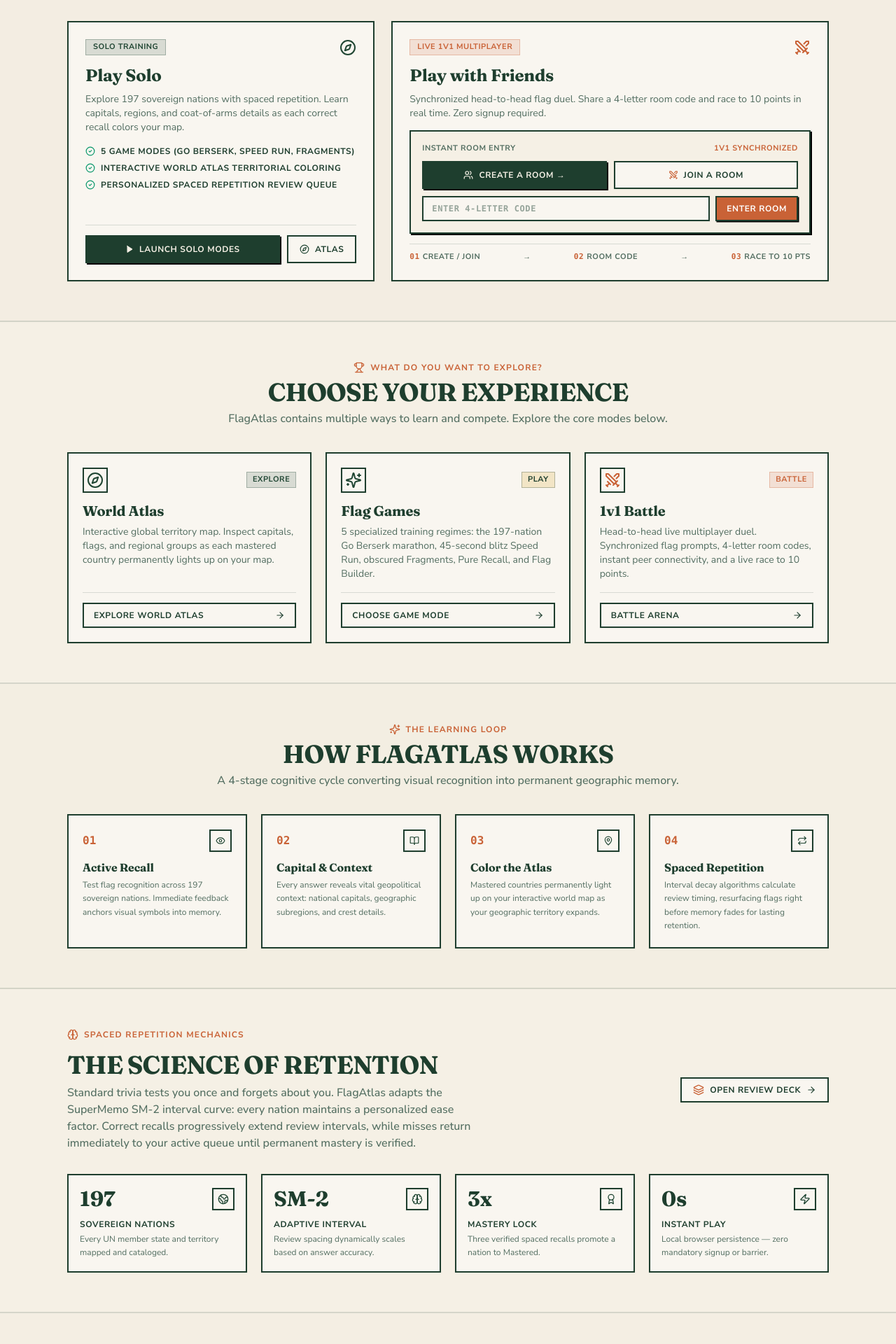
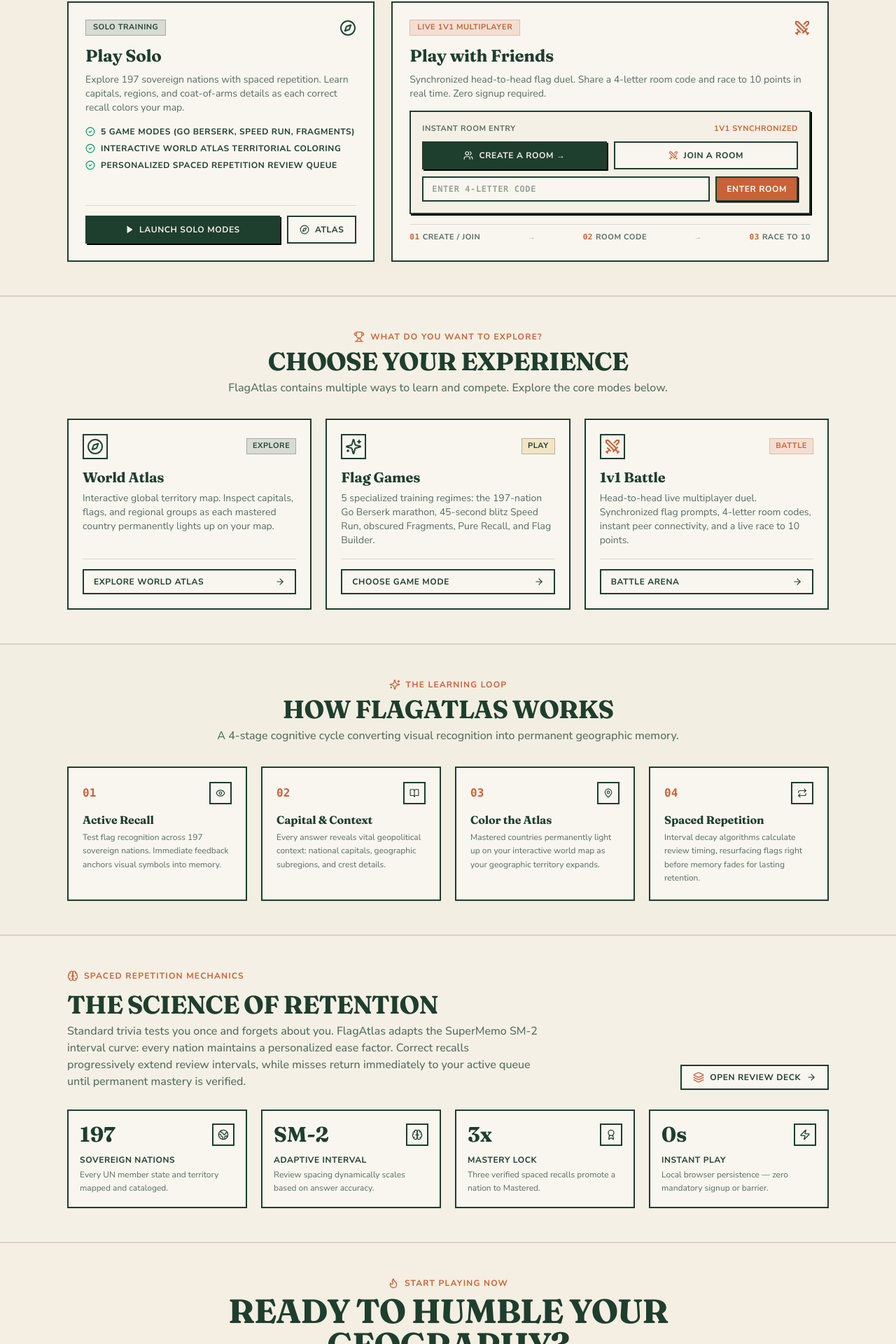
Before and after one commit to codewithabhiishek/Flag-atlas, a React (Vite) app: page / in a window 1280 px wide. Shown: the part 818-2738 px from the top of the page at 70% size. Built offline with nearby package versions, Linux system fonts and the light colour scheme; no server answers.

Commit message:
style(landing): apply final spacing polish, anchor review deck CTA, and refine mobile room controls

```diff
--- a/src/components/Layout.jsx
+++ b/src/components/Layout.jsx
@@ -69,7 +69,7 @@
             ───────────────────────────────────────────────────────────── */
             <>
               {/* LEFT GROUP: Brand + Navigation */}
-              <div className="flex items-center gap-5 sm:gap-7">
+              <div className="flex items-center gap-6 sm:gap-8">
                 <NavLink
                   to="/"
                   className="group flex items-center gap-1.5 sm:gap-2 font-display font-black text-sm sm:text-base md:text-lg text-foreground tracking-tight shrink-0"
--- a/src/pages/Landing.jsx
+++ b/src/pages/Landing.jsx
@@ -173,7 +173,7 @@
           1. HERO SECTION
           Dominant headline, concise explanation, clear dual CTA, supporting demo
       ───────────────────────────────────────────────────────────── */}
-      <section className="relative w-full py-8 md:py-14 border-b-2 border-foreground/15">
+      <section className="relative w-full py-8 md:py-12 border-b-2 border-foreground/15">
         <div className="max-w-6xl mx-auto px-4 sm:px-6 lg:px-8">
           <div className="grid grid-cols-1 lg:grid-cols-12 gap-8 lg:gap-12 items-center">
 
@@ -334,11 +334,11 @@
           Immediate decision: Play Solo vs Play with Friends
           Tighter internal spacing, clear multiplayer hierarchy
       ───────────────────────────────────────────────────────────── */}
-      <section id="multiplayer" className="w-full py-8 md:py-14 bg-muted/25 border-b-2 border-foreground/15 scroll-mt-14">
+      <section id="multiplayer" className="w-full py-8 md:py-12 bg-muted/25 border-b-2 border-foreground/15 scroll-mt-14">
         <div className="max-w-6xl mx-auto px-4 sm:px-6 lg:px-8">
 
           {/* Section Header */}
-          <div className="text-center max-w-2xl mx-auto mb-7 md:mb-9">
+          <div className="text-center max-w-2xl mx-auto mb-6 md:mb-8">
             <div className="inline-flex items-center gap-2 text-xs font-black uppercase tracking-widest text-terra mb-1.5">
               <Swords className="w-4 h-4" />
               <span>HOW DO YOU WANT TO PLAY?</span>
@@ -458,11 +458,11 @@
                       onChange={(e) => setRoomCodeInput(e.target.value.toUpperCase())}
                       placeholder="ENTER 4-LETTER CODE"
                       aria-label="Enter 4-letter room code"
-                      className="h-9 px-3 bg-card border-2 border-foreground font-mono text-xs font-bold uppercase tracking-wider text-foreground placeholder:text-muted-foreground/60 flex-1 min-w-0 focus:outline-none focus:ring-2 focus:ring-terra"
+                      className="h-9 px-2.5 sm:px-3 bg-card border-2 border-foreground font-mono text-[11px] sm:text-xs font-bold uppercase tracking-wider text-foreground placeholder:text-muted-foreground/60 flex-1 min-w-0 focus:outline-none focus:ring-2 focus:ring-terra"
                     />
                     <button
                       type="submit"
-                      className="h-9 px-3.5 border-2 border-foreground bg-terra text-white font-bold text-xs uppercase tracking-wider shadow-[1.5px_1.5px_0px_0px_rgba(0,0,0,1)] hover:-translate-y-0.5 active:translate-y-0 transition-transform shrink-0"
+                      className="h-9 px-3 sm:px-3.5 border-2 border-foreground bg-terra text-white font-bold text-xs uppercase tracking-wider shadow-[1.5px_1.5px_0px_0px_rgba(0,0,0,1)] hover:-translate-y-0.5 active:translate-y-0 transition-transform shrink-0 whitespace-nowrap"
                     >
                       Enter Room
                     </button>
@@ -475,13 +475,13 @@
                 <span className="flex items-center gap-1 shrink-0">
                   <span className="font-mono text-terra">01</span> Create / Join
                 </span>
-                <span className="shrink-0">→</span>
+                <span className="shrink-0 opacity-50">→</span>
                 <span className="flex items-center gap-1 shrink-0">
                   <span className="font-mono text-terra">02</span> Room Code
                 </span>
-                <span className="shrink-0">→</span>
+                <span className="shrink-0 opacity-50">→</span>
                 <span className="flex items-center gap-1 shrink-0">
-                  <span className="font-mono text-terra">03</span> Race to 10 Pts
+                  <span className="font-mono text-terra">03</span> Race to 10
                 </span>
               </div>
             </div>
@@ -496,11 +496,11 @@
           Distinct exploration: World Atlas, Flag Games, 1v1 Battle
           Compact, equal-height, perfectly aligned CTA cards
       ───────────────────────────────────────────────────────────── */}
-      <section id="experiences" className="w-full py-8 md:py-14 border-b-2 border-foreground/15 scroll-mt-14">
+      <section id="experiences" className="w-full py-8 md:py-12 border-b-2 border-foreground/15 scroll-mt-14">
         <div className="max-w-6xl mx-auto px-4 sm:px-6 lg:px-8">
 
           {/* Section Header */}
-          <div className="text-center max-w-2xl mx-auto mb-7 md:mb-9">
+          <div className="text-center max-w-2xl mx-auto mb-6 md:mb-8">
             <div className="inline-flex items-center gap-2 text-xs font-black uppercase tracking-widest text-terra mb-1.5">
               <Trophy className="w-4 h-4" />
               <span>WHAT DO YOU WANT TO EXPLORE?</span>
@@ -612,11 +612,11 @@
           4. HOW FLAGATLAS WORKS
           Progressive 4-step cognitive loop — tight, editorial presentation
       ───────────────────────────────────────────────────────────── */}
-      <section id="how-it-works" className="w-full py-8 md:py-14 bg-muted/20 border-b-2 border-foreground/15 scroll-mt-14">
+      <section id="how-it-works" className="w-full py-8 md:py-12 bg-muted/20 border-b-2 border-foreground/15 scroll-mt-14">
         <div className="max-w-6xl mx-auto px-4 sm:px-6 lg:px-8">
 
           {/* Section Header */}
-          <div className="text-center max-w-2xl mx-auto mb-7 md:mb-9">
+          <div className="text-center max-w-2xl mx-auto mb-6 md:mb-8">
             <div className="inline-flex items-center gap-2 text-xs font-black uppercase tracking-widest text-terra mb-1.5">
               <Sparkles className="w-4 h-4" />
               <span>THE LEARNING LOOP</span>
@@ -666,12 +666,11 @@
           5. MEMORY / LEARNING DIFFERENTIATION
           Factual spaced repetition mechanics, no unbacked stats
       ───────────────────────────────────────────────────────────── */}
-      <section className="w-full py-8 md:py-14 border-b-2 border-foreground/15">
+      <section className="w-full py-8 md:py-12 border-b-2 border-foreground/15">
         <div className="max-w-6xl mx-auto px-4 sm:px-6 lg:px-8">
 
-          <div className="grid grid-cols-1 lg:grid-cols-12 gap-6 lg:gap-8 items-center mb-8">
-
-            <div className="lg:col-span-8 space-y-2">
+          <div className="flex flex-col md:flex-row md:items-end justify-between gap-4 mb-6 sm:mb-7">
+            <div className="max-w-2xl space-y-1.5">
               <div className="inline-flex items-center gap-2 text-xs font-black uppercase tracking-widest text-terra">
                 <Brain className="w-4 h-4" />
                 <span>SPACED REPETITION MECHANICS</span>
@@ -679,7 +678,7 @@
               <h2 className="font-display font-black text-2xl sm:text-3xl md:text-4xl text-foreground tracking-tight leading-tight">
                 THE SCIENCE OF RETENTION
               </h2>
-              <p className="text-xs sm:text-sm md:text-base text-muted-foreground font-medium leading-relaxed max-w-[62ch]">
+              <p className="text-xs sm:text-sm md:text-base text-muted-foreground font-medium leading-relaxed">
                 Standard trivia tests you once and forgets about you. FlagAtlas adapts the SuperMemo
                 SM-2 interval curve: every nation maintains a personalized ease factor. Correct
                 recalls progressively extend review intervals, while misses return immediately
@@ -687,7 +686,7 @@
               </p>
             </div>
 
-            <div className="lg:col-span-4 flex lg:justify-end">
+            <div className="shrink-0">
               <Link
                 to="/review"
                 className="h-9 px-4 border-2 border-foreground bg-card hover:bg-muted text-foreground font-bold text-xs uppercase tracking-wider shadow-[2px_2px_0px_0px_rgba(0,0,0,1)] dark:shadow-[2px_2px_0px_0px_rgba(255,255,255,0.2)] hover:-translate-y-0.5 active:translate-y-0 transition-transform inline-flex items-center gap-2"
@@ -697,7 +696,6 @@
                 <ArrowRight className="w-3.5 h-3.5" />
               </Link>
             </div>
-
           </div>
 
           {/* 4 Factual Pillars */}
@@ -737,19 +735,19 @@
           6. FINAL CALL TO ACTION
           Single, high-impact closing section
       ───────────────────────────────────────────────────────────── */}
-      <section className="w-full py-10 md:py-16 bg-muted/15">
+      <section className="w-full py-8 md:py-12 bg-muted/15">
         <div className="max-w-3xl mx-auto px-4 sm:px-6 lg:px-8 text-center">
 
-          <div className="inline-flex items-center gap-2 text-xs font-black uppercase tracking-widest text-terra mb-2.5">
+          <div className="inline-flex items-center gap-2 text-xs font-black uppercase tracking-widest text-terra mb-2">
             <Flame className="w-4 h-4" />
             <span>START PLAYING NOW</span>
           </div>
 
-          <h2 className="font-display font-black text-2xl sm:text-3xl md:text-4xl lg:text-5xl text-foreground tracking-tight leading-tight mb-3">
+          <h2 className="font-display font-black text-2xl sm:text-3xl md:text-4xl lg:text-5xl text-foreground tracking-tight leading-tight mb-2.5">
             READY TO HUMBLE YOUR GEOGRAPHY?
           </h2>
 
-          <p className="text-xs sm:text-sm md:text-base text-muted-foreground font-medium max-w-[50ch] mx-auto mb-6 sm:mb-7 leading-relaxed">
+          <p className="text-xs sm:text-sm md:text-base text-muted-foreground font-medium max-w-[50ch] mx-auto mb-5 sm:mb-6 leading-relaxed">
             Jump in right now. Pick a solo discipline, color your map, or challenge a friend in a live 1v1 battle.
           </p>
 
```
